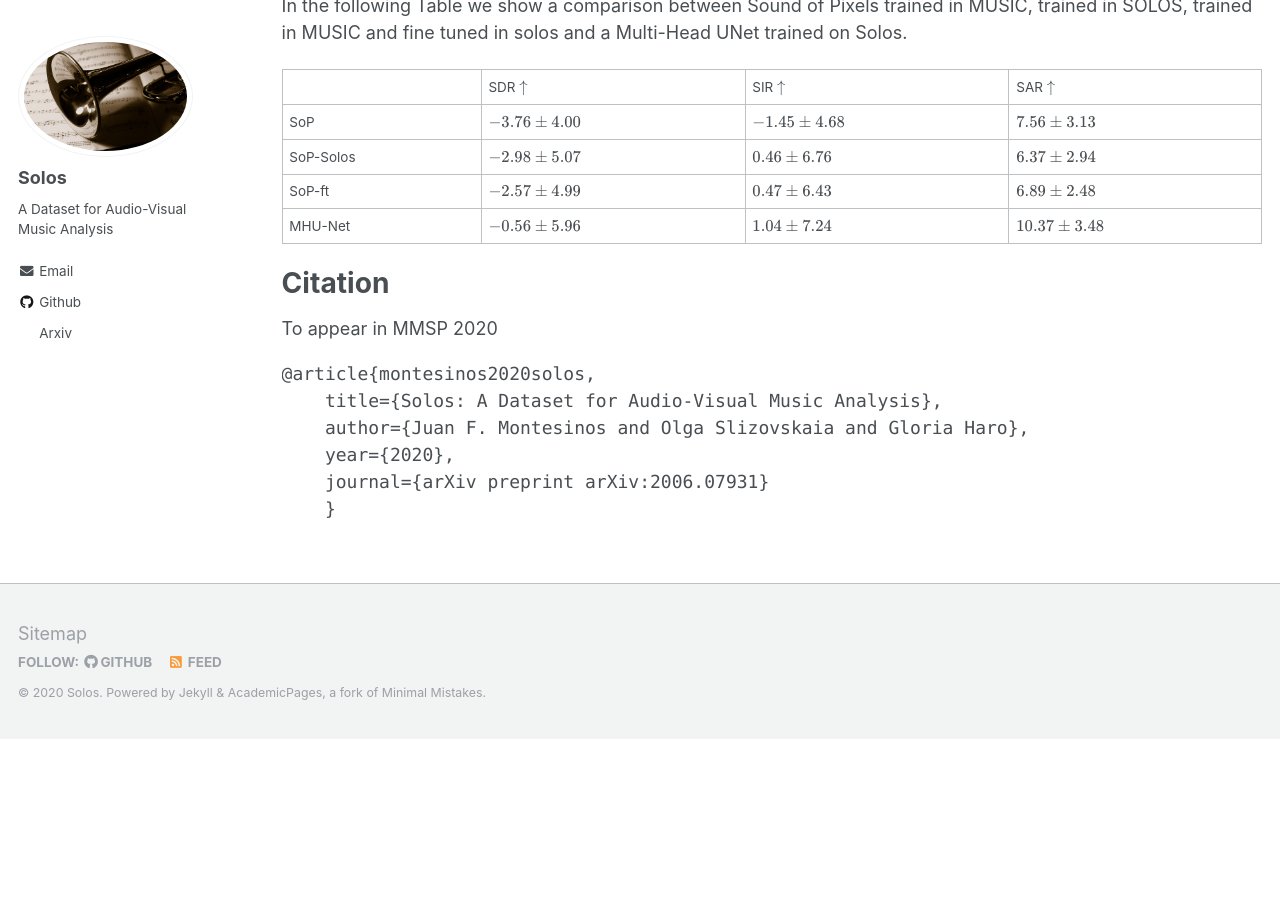
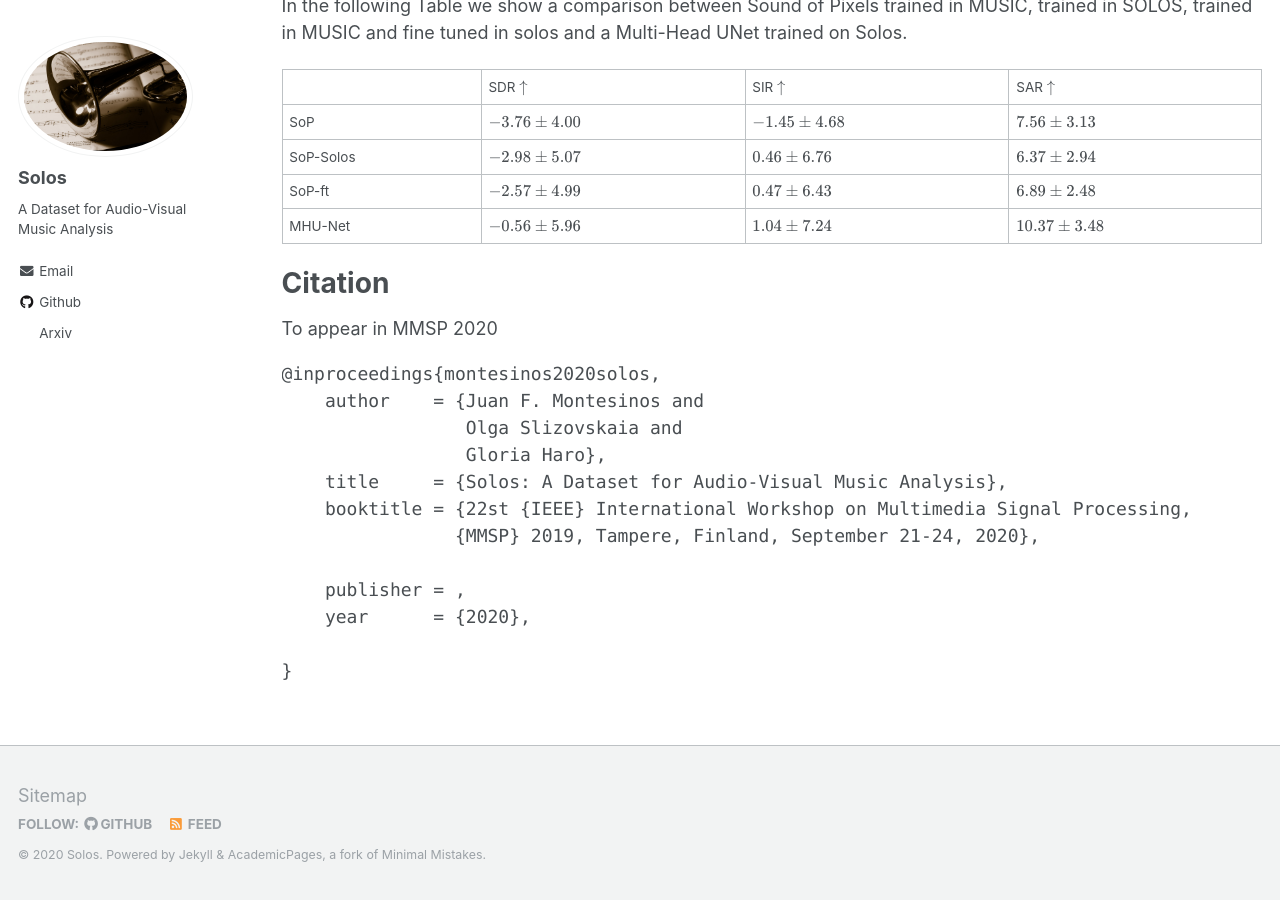
Before and after one commit to JuanFMontesinos/Solos, a Jekyll site: the page built from _pages/about.html, in a window 1280 px wide and 900 px high, scrolled down 2877 px. Built offline with Jekyll 4.4.1, drawn with Linux system fonts in a browser that asks for light colours; formulas are drawn with MathJax 3; before the commit the page ends 3615 px from its top, so only the background shows below that.

Commit message:
Update about.html

```diff
--- a/_pages/about.html
+++ b/_pages/about.html
@@ -170,10 +170,16 @@ This is intended in order to be able to use URMP as test set.
 <h1>Citation</h1>
 To appear in MMSP 2020
 <pre>
-@article{montesinos2020solos,
-    title={Solos: A Dataset for Audio-Visual Music Analysis},
-    author={Juan F. Montesinos and Olga Slizovskaia and Gloria Haro},
-    year={2020},
-    journal={arXiv preprint arXiv:2006.07931}
-    }
+@inproceedings{montesinos2020solos,
+    author    = {Juan F. Montesinos and
+                 Olga Slizovskaia and
+                 Gloria Haro},
+    title     = {Solos: A Dataset for Audio-Visual Music Analysis},
+    booktitle = {22st {IEEE} International Workshop on Multimedia Signal Processing,
+                {MMSP} 2019, Tampere, Finland, September 21-24, 2020},
+
+    publisher = {{IEEE}},
+    year      = {2020},
+
+}
 </pre>
```
